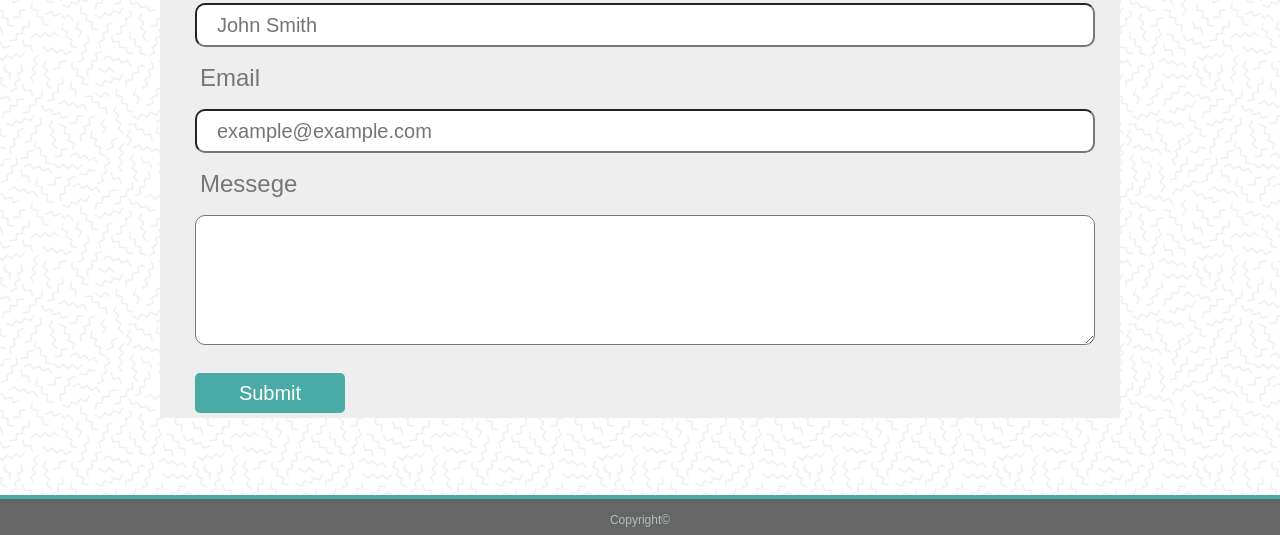
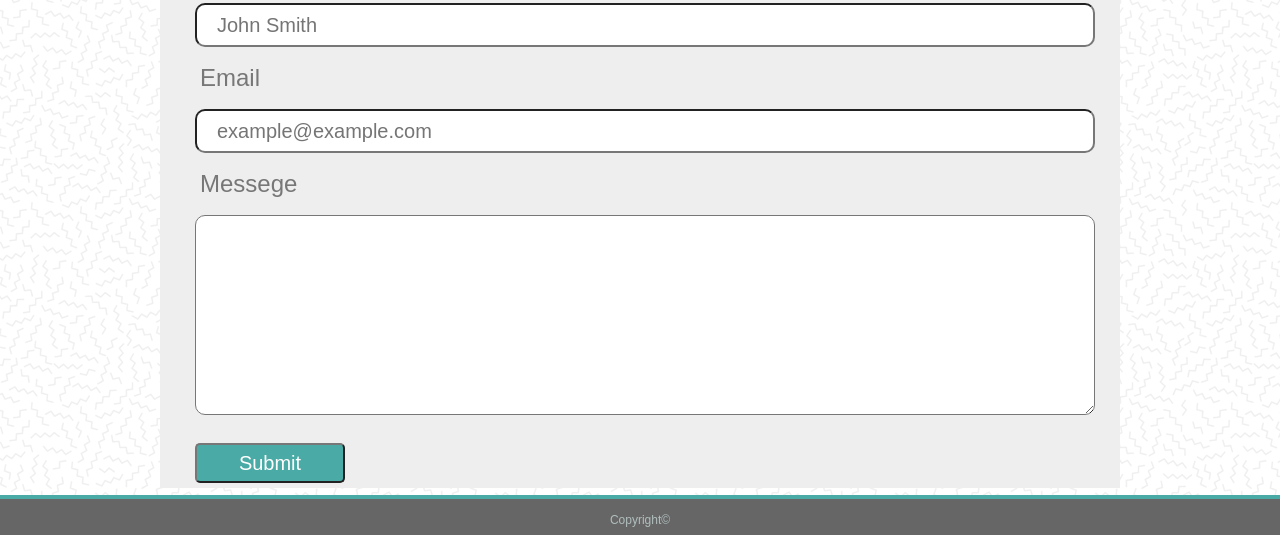
Before and after one commit to ABareyan/Basic-Portfolio, a plain HTML site: page contact.html in a window 1280 px wide. Shown: the part 265-800 px from the top of the page. Drawn offline with Linux system fonts and the light colour scheme.

Commit message:
update css

```diff
--- a/assets/css/style.css
+++ b/assets/css/style.css
@@ -135,10 +135,6 @@ form p {
     padding: 0;
 }
 
-#messege {
-    height: 130px;
-}
-
 input[type=text],
 input[type=email]:focus {
     color: #4aaaa5;
@@ -149,6 +145,7 @@ input[type=email] {
     font-size: 20px;
     color: #4aaaa5;
     border-radius: 10px;
+    border-color: #777;
 }
 
 textarea[type=text] {
@@ -156,6 +153,7 @@ textarea[type=text] {
     color: #4aaaa5;
     border-radius: 10px;
     width: 900px;
+    height: 200px;
     padding: 20px;
     margin: 15px 15px 15px 35px;
     border-color: #777;
@@ -168,7 +166,6 @@ input[type=submit] {
     margin: 5px 35px;
     background: #4aaaa5;
     color: #fff;
-    border: 0 none;
     cursor: pointer;
     border-radius: 5px;
     font-size: 20px;
```
